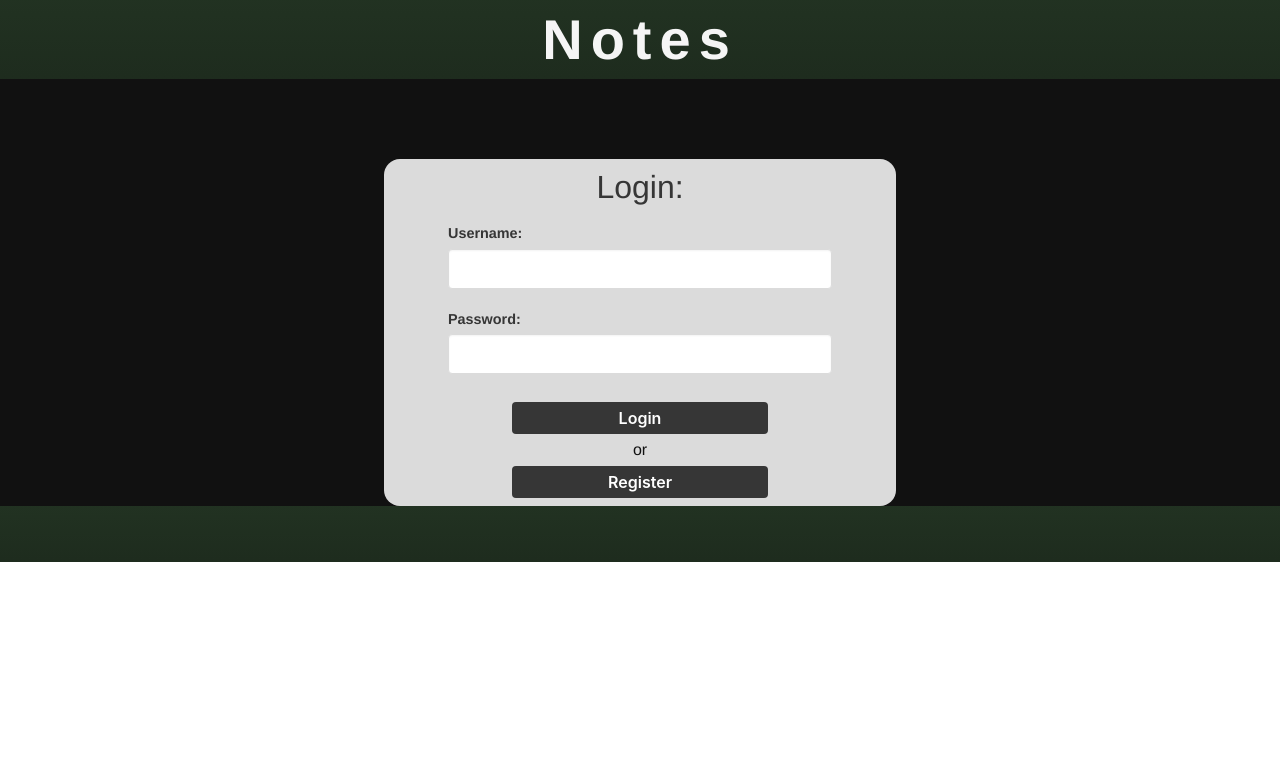
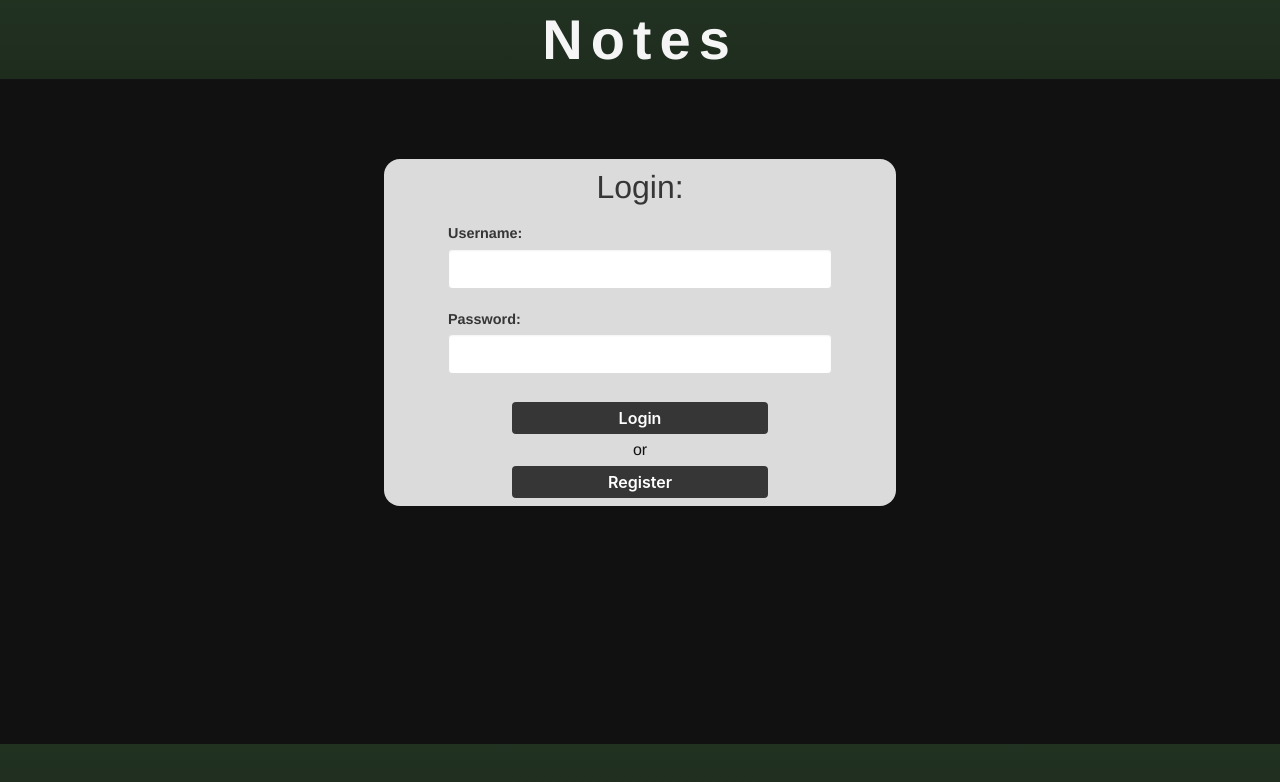
Before and after one commit to kylbutlr/notes-app-react, a React (Create React App) app: page / in a window 1280 px wide. Shown: the top 782 px of the page. Built offline with nearby package versions, Linux system fonts and the light colour scheme.

Commit message:
minor fix

```diff
--- a/src/App.css
+++ b/src/App.css
@@ -7,7 +7,7 @@ html {
   min-width: 0px !important;
 }
 
-html, body {
+html {
   width: 100vw;
   height: calc(100%);
   overflow: hidden;
@@ -19,9 +19,10 @@ html, body {
   color: #111;
   display: flex;
   flex-direction: column;
-  height: 100%;
+  height: 101vh;
   width: 100%;
   overflow: hidden;
+  justify-content: space-evenly;
 }
 
 .header {
@@ -31,12 +32,13 @@ html, body {
   flex-direction: column;
   align-items: center;
   padding: 0.5rem 0;
+  justify-content: center;
 }
 
 .body {
   background: #111;
   width: 100%;
-  height: 100%;
+  height: 50vh;
   flex: 1;
   overflow-y: auto;
 }
@@ -45,7 +47,7 @@ html, body {
   background: #111;
   background-image: linear-gradient(to bottom, #406e405b, #355c355b);
   width: 100%;
-  padding: 0.5rem 0 0.5rem;
+  padding: 0.5rem 0 1rem;
 }
 
 button,
```
